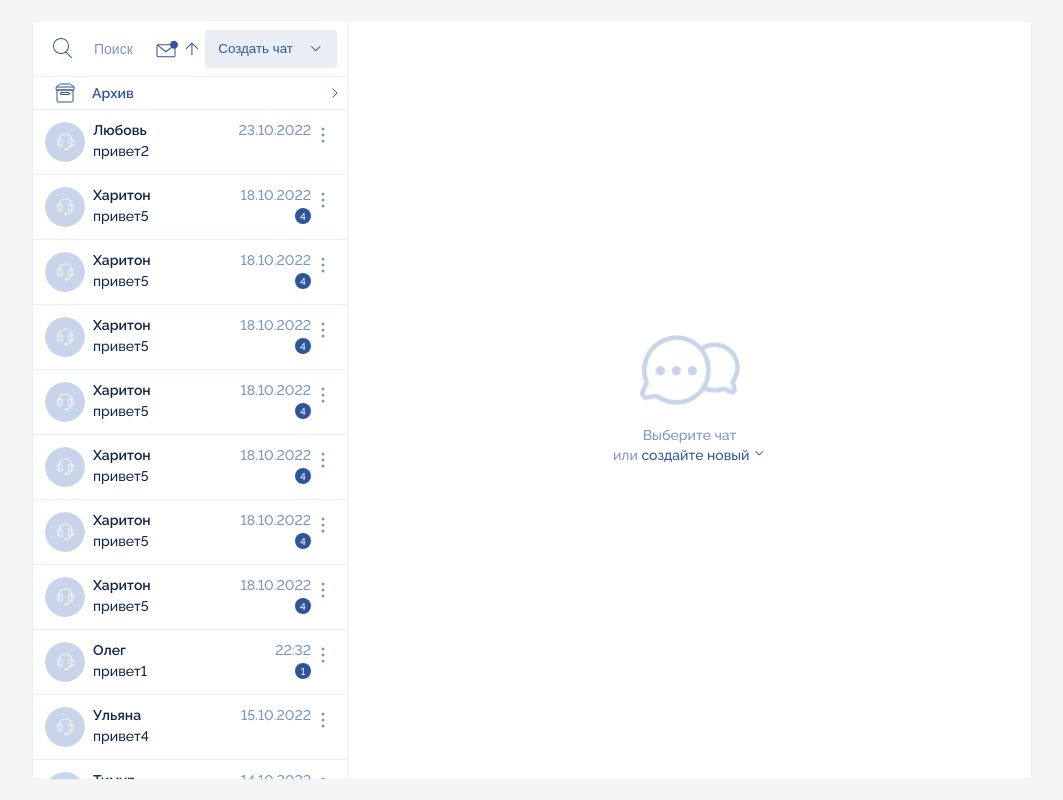
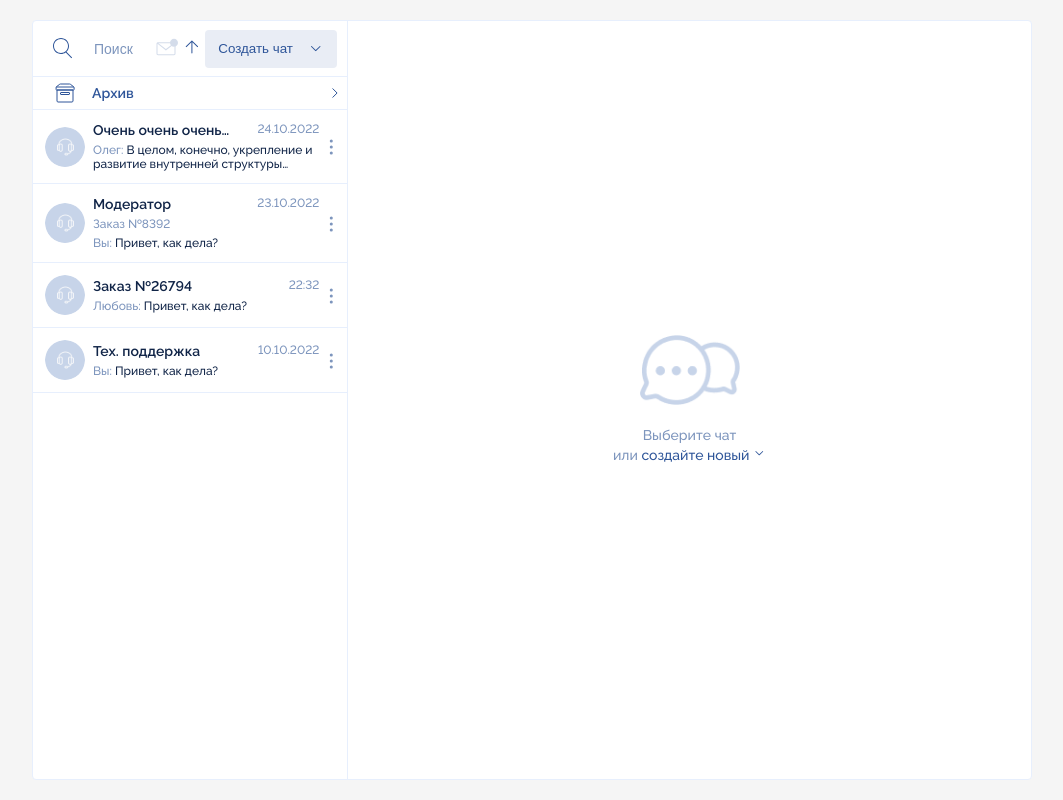
Before and after one commit to Fedos16/web2b-chat, a Vue app: page / in a window 1280 px wide. Shown: the whole page, without its empty margins (108-1171 px from the left). Built offline with nearby package versions, Linux system fonts and the light colour scheme.

Commit message:
normal dialogs

```diff
--- a/src/components/chat/Chat.vue
+++ b/src/components/chat/Chat.vue
@@ -25,6 +25,12 @@
   .chat-button-invisible {
     background-color: transparent;
     border: none;
+    padding: 0px;
+    cursor: pointer;
+  }
+  .chat-button-invisible:disabled {
+    opacity: 0.2;
+    cursor: not-allowed;
   }
 
 </style>
--- a/src/components/chat/body/header/Header.vue
+++ b/src/components/chat/body/header/Header.vue
@@ -10,8 +10,8 @@
             </div>
         </div>
         <div class="chat-body_header_actions" v-if="!activeSearch">
-            <div class="chat-body_header_actions__item" @click="switchSearch">
-                <img src="@/assets/images/search.svg" alt="">
+            <div class="chat-body_header_actions__item">
+                <button class="chat-button-invisible" @click="switchSearch"><img src="@/assets/images/search.svg" alt=""></button>
             </div>
             <div class="chat-body_header_actions__item chat-popup">
                 <button class="chat-button-invisible" @click="toggleChatActions"><img src="@/assets/images/menu.svg" alt=""></button>
@@ -21,7 +21,7 @@
         <div class="chat-body_header_search" v-if="activeSearch">
             <img src="@/assets/images/search.svg" alt="">
             <input type="text" placeholder="Поиск по истории сообщений" :value="searchText" ref="searchInput">
-            <button class="invisible-button margin-r--15">
+            <button class="chat-button-invisible margin-r--15">
                 <img src="@/assets/images/calendar.png" alt="">
             </button>
             <button class="web-button main-button margin-r--10" @click="searchMessage">Найти</button>
--- a/src/components/chat/dialogs/ChatDialogs.vue
+++ b/src/components/chat/dialogs/ChatDialogs.vue
@@ -50,7 +50,7 @@ export default {
     height: 100%;
         overflow-y: auto;
 }
-.sidebar_chatNotFound{
+.sidebar_chatNotFound {
     Font-family: 'Raleway';
     font-style: normal;
     font-weight: 500;
@@ -64,10 +64,4 @@ export default {
     justify-content: center;
     align-items: center;
 }
-.dialog_active {
-    padding: 12px;
-    display: flex;
-    border-bottom: 1px solid #E7EFFD;
-    background: #F7F8FA;
-}
 </style>
--- a/src/components/chat/dialogs/componentsDialogs/Dialog.vue
+++ b/src/components/chat/dialogs/componentsDialogs/Dialog.vue
@@ -2,46 +2,30 @@
 <div class="dialog" :class="classActiveDialog" @click="setActiveDialog">
     <img src="@/assets/images/tehSupport.svg" alt="">
     <div class="dialog_info">
-        <div class="dialog_info__top">
-            <div class="dialog_info__name">{{ dialog.name }}</div>
-            <div class="dialog_info__data">{{ formatingDateTime(dialog.dateLastMsg) }}</div>
+        <div class="dialog_info__row">
+            <div class="dialog_info__name" :title="dialogName">{{ dialogName }}</div>
+            <div class="dialog_info__date">{{ formatingDateTime(dialog.lastMessage.date) }}</div>
         </div>
-        <div class="dialog_info__bot">
-            <div class="dialog_info__text">{{ dialog.textLastMsg }}</div>
+        <div class="dialog_info__row" v-if="dialog.typeDialog === 'moderator'">
+            <div class="dialog_info__text">
+                <span>Заказ №{{ dialog?.additionalInfo?.numOrder }}</span>
+            </div>
+        </div>
+        <div class="dialog_info__row">
+            <div class="dialog_info__text">
+                <p><span>{{ userLastMessage }}: </span>{{ dialog.lastMessage.text }}</p>
+            </div>
             <div class="notReadMessage" v-if="dialog.unReadCount > 0">{{ dialog.unReadCount }}</div>
         </div>
     </div>
-    <div class="dialog_menu">
-        <img class="img" src="@/assets/images/menu.svg" alt="" @click="popapMenu">
-        <div class="dialog_menu__moderator" v-if="!showMenuModerator">
-            <button class="popap-menu-button">Закрепить</button>
-            <button class="popap-menu-button">Переместить в архив</button>
-        </div>
-        <div class="dialog_menu__user" v-if="!showMenuUser">
-            <button class="popap-menu-button">Закрепить</button>
-            <button class="popap-menu-button">Переименовать</button>
-            <button class="popap-menu-button">Переместить в архив</button>
-        </div>
-    </div>
+    <div class="dialog_menu"></div>
 </div>
 </template>
 
 <script>
-import { formatingDateTime } from '@/helpers/index';
+import { formatingDateTime, getNameChat } from '@/helpers/index';
 
 export default {
-    data() {
-        return {
-            showMenuModerator: {
-                type: Boolean,
-                default: false,
-            },
-            showMenuUser: {
-                type: Boolean,
-                default: false,
-            }
-        }
-    },
     computed: {
         activeDialogId() {
             return this.$store.state.activeDialog;
@@ -50,6 +34,15 @@ export default {
             return {
                 'active': this.activeDialogId === this.dialog.id
             }
+        },
+        userName() {
+            return this.$store.state.userName;
+        },
+        userLastMessage() {
+            return this.userName == this.dialog.lastMessage.user ? 'Вы' : this.dialog.lastMessage.user;
+        },
+        dialogName() {
+            return getNameChat(this.dialog);
         }
     },
     props: {
@@ -60,13 +53,6 @@ export default {
     },
     methods: {
         formatingDateTime,
-        popapMenu(){
-            if(this.dialog.whomDialog == 'moderator'){
-                this.showMenuModerator = !this.showMenuModerator
-            } else if(this.dialog.whomDialog == 'user'){
-                this.showMenuUser = !this.showMenuUser
-            }
-        },
         setActiveDialog() {
             if (this.dialog.id !== this.activeDialogId) {
                 this.$store.commit('setActiveDialog', this.dialog.id);
@@ -81,6 +67,8 @@ export default {
     padding: 12px;
     display: flex;
     border-bottom: 1px solid #E7EFFD;
+    align-items: center;
+    user-select: none;
 }
 .dialog.active {
     background: #F7F8FA;
@@ -92,24 +80,36 @@ export default {
     width: 100%;
     margin-left: 8px;
 }
-.dialog_info__top {
+.dialog_info__row {
     display: flex;
     justify-content: space-between;
     margin-bottom: 5px;
 }
-.dialog_info__bot {
-    display: flex;
-    justify-content: space-between;
+.dialog_info__row:last-child {
+    margin-bottom: 0px;
 }
 .dialog_info__name {
     font-weight: 600;
     color: #102447;
+    overflow: hidden;
+    display: -webkit-box;
+    -webkit-line-clamp: 1;
+    -webkit-box-orient: vertical;
 }
-.dialog_info__data {
+.dialog_info__date {
     color: #7D95BD;
+    font-size: 12px;
 }
 .dialog_info__text {
     color: #102447;
+    font-size: 12px;
+    overflow: hidden;
+    display: -webkit-box;
+    -webkit-line-clamp: 2;
+    -webkit-box-orient: vertical;
+}
+.dialog_info__text span {
+    color: #7D95BD;
 }
 .notReadMessage{
     width: 16px;
@@ -122,10 +122,6 @@ export default {
     justify-content: center;
     align-items: center;
 }
-.img{
-    cursor: pointer;
-}
-
 .popap-menu-button{
     width: 150%;
     min-height: 30px;
@@ -138,7 +134,11 @@ export default {
     background-color: #F7F8FA;
 }
 .dialog_menu{
+    width: 20px;
+    height: 25px;
     position: relative;
+    background-image: url('@/assets/images/menu.svg');
+    background-size: cover;
 }
 .dialog_menu__moderator{
     border-radius: 4px;
--- a/src/components/chat/dialogs/componentsDialogs/menu.vue
+++ b/src/components/chat/dialogs/componentsDialogs/menu.vue
@@ -4,9 +4,9 @@
             <img src="@/assets/images/search.svg" alt="">
             <input type="text" class="menu_search__find" placeholder="Поиск" ref="searchInput" v-model="searchText" :readonly="!showMenu">
         </div>
-        <div class="menu_actions" v-if="!showMenu">
-            <img class="img" :src="imageUnReadMessages" alt="" @click="switchUnReadMessges">
-            <img :class="classTypeSort" src="@/assets/images/arrowup.svg" alt="" @click="sortDialogs">
+        <div class="menu_actions" v-show="!showMenu">
+            <button class="chat-button-invisible" :disabled="!isUnreadDialogs" @click="switchUnReadMessges"><img class="img" :src="imageUnReadMessages" alt="" ></button>
+            <button class="chat-button-invisible"  @click="sortDialogs"><img :class="classTypeSort" src="@/assets/images/arrowup.svg" alt=""></button>
             <div class="menu_actions__button">
                 <button class="actions_button" @click="popapCreateChat">Создать чат<img src="@/assets/images/checkmarkdown.svg" alt=""></button>
                 <div class="popap-create-chat" v-if="!CreateChat">
@@ -15,7 +15,7 @@
                 </div>
             </div>
         </div>
-        <img src="@/assets/images/crossclose.svg" alt="" @click="switchMenuSearch" v-if="showMenu">
+        <img src="@/assets/images/crossclose.svg" alt="" @click="switchMenuSearch" v-show="showMenu">
     </div>
 </template>
 
@@ -43,6 +43,9 @@ export default {
         },
         unReadMessages() {
             return this.$store.state.unReadMessages;
+        },
+        isUnreadDialogs() {
+            return this.$store.getters.isUnreadDialogs;
         },
         imageUnReadMessages() {
             return this.unReadMessages ? require('@/assets/images/unreadletter.svg') : require('@/assets/images/letter.svg');
@@ -97,6 +100,7 @@ export default {
         color: var(--input-placeholder-color);
     }
     .menu_search input {
+        width: 100%;
         color: var(----input-text-color);
     }
     .menu_search__find {
@@ -148,7 +152,4 @@ export default {
     .popap-create-chat__button:hover{
         background-color: #F7F8FA;
     }
-    .img{
-        cursor: pointer;
-    }
 </style>
--- a/src/data/index.js
+++ b/src/data/index.js
@@ -85,136 +85,61 @@ export const dialogs = [
     {
         id: 1,
         img: "123",
-        name: "Олег",
-        dateLastMsg: new Date(),
-        textLastMsg: "привет1",
-        unReadCount: "1",
-        whomDialog: "moderator"
+        name: "Очень очень очень очень очень очень очень очень очень длинное название диалога",
+        lastMessage: {
+            date: new Date(2022, 9, 24, 18, 30),
+            text: 'В целом, конечно, укрепление и развитие внутренней структуры позволяет оценить значение экспериментов, поражающих по своей масштабности и грандиозности.',
+            user: 'Олег'
+        },
+        unReadCount: 0,
+        typeDialog: "user",
+        additionalInfo: {
+            numOrder: null
+        }
     },
     {
         id: 2,
         img: "123",
         name: "Любовь",
-        dateLastMsg: new Date(2022, 9, 23, 2, 15),
-        textLastMsg: "привет2",
-        unReadCount: "0",
-        whomDialog: "moderator"
+        lastMessage: {
+            date: new Date(2022, 9, 23, 15, 18),
+            text: 'Привет, как дела?',
+            user: 'Fedos16'
+        },
+        unReadCount: 0,
+        typeDialog: "moderator",
+        additionalInfo: {
+            numOrder: 8392
+        }
     },
     {
         id: 3,
         img: "123",
         name: "Евгений",
-        dateLastMsg: new Date(2022, 9, 12),
-        textLastMsg: "привет3",
-        unReadCount: "0",
-        whomDialog: "user"
+        lastMessage: {
+            date: new Date(),
+            text: 'Привет, как дела?',
+            user: 'Любовь'
+        },
+        unReadCount: 0,
+        typeDialog: "order",
+        additionalInfo: {
+            numOrder: 26794
+        }
     },
     {
         id: 4,
         img: "123",
         name: "Григорий",
-        dateLastMsg: new Date(2022, 9, 13),
-        textLastMsg: "привет4",
-        unReadCount: "0",
-        whomDialog: "user"
-    },
-    {
-        id: 5,
-        img: "123",
-        name: "Петр",
-        dateLastMsg: new Date(2022, 9, 10),
-        textLastMsg: "привет5",
-        unReadCount: "0",
-        whomDialog: "user"
-    },
-    {
-        id: 6,
-        img: "123",
-        name: "Екатерина",
-        dateLastMsg: new Date(2022, 9, 11),
-        textLastMsg: "привет2",
-        unReadCount: "0",
-        whomDialog: "user"
-    },
-    {
-        id: 7,
-        img: "123",
-        name: "Тимур",
-        dateLastMsg: new Date(2022, 9, 14),
-        textLastMsg: "привет3",
-        unReadCount: "0",
-        whomDialog: "user"
-    },
-    {
-        id: 8,
-        img: "123",
-        name: "Ульяна",
-        dateLastMsg: new Date(2022, 9, 15),
-        textLastMsg: "привет4",
-        unReadCount: "0",
-        whomDialog: "user"
-    },
-    {
-        id: 9,
-        img: "123",
-        name: "Харитон",
-        dateLastMsg: new Date(2022, 9, 18),
-        textLastMsg: "привет5",
-        unReadCount: "4",
-        whomDialog: "user"
-    },
-    {
-        id: 10,
-        img: "123",
-        name: "Харитон",
-        dateLastMsg: new Date(2022, 9, 18),
-        textLastMsg: "привет5",
-        unReadCount: "4",
-        whomDialog: "user"
-    },
-    {
-        id: 11,
-        img: "123",
-        name: "Харитон",
-        dateLastMsg: new Date(2022, 9, 18),
-        textLastMsg: "привет5",
-        unReadCount: "4",
-        whomDialog: "user"
-    },
-    {
-        id: 12,
-        img: "123",
-        name: "Харитон",
-        dateLastMsg: new Date(2022, 9, 18),
-        textLastMsg: "привет5",
-        unReadCount: "4",
-        whomDialog: "user"
-    },
-    {
-        id: 13,
-        img: "123",
-        name: "Харитон",
-        dateLastMsg: new Date(2022, 9, 18),
-        textLastMsg: "привет5",
-        unReadCount: "4",
-        whomDialog: "user"
-    },
-    {
-        id: 14,
-        img: "123",
-        name: "Харитон",
-        dateLastMsg: new Date(2022, 9, 18),
-        textLastMsg: "привет5",
-        unReadCount: "4",
-        whomDialog: "user"
-    },
-    {
-        id: 15,
-        img: "123",
-        name: "Харитон",
-        dateLastMsg: new Date(2022, 9, 18),
-        textLastMsg: "привет5",
-        unReadCount: "4",
-        whomDialog: "user"
-    },
+        lastMessage: {
+            date: new Date(2022, 9, 10, 17, 46),
+            text: 'Привет, как дела?',
+            user: 'Fedos16'
+        },
+        unReadCount: 0,
+        typeDialog: "support",
+        additionalInfo: {
+            numOrder: null
+        }
+    }
 ]
--- a/src/helpers/index.js
+++ b/src/helpers/index.js
@@ -25,3 +25,11 @@ export const formatingText = (sourceText, text) => {
     return newText;
 
 }
+export const getNameChat = (dialog) => {
+    return {
+        'user': dialog?.name,
+        'moderator': 'Модератор',
+        'order': `Заказ №${dialog?.additionalInfo?.numOrder}`,
+        'support': 'Тех. поддержка'
+    }[dialog?.typeDialog]
+}
--- a/src/store/index.js
+++ b/src/store/index.js
@@ -1,9 +1,12 @@
 import { createStore } from 'vuex';
 import { messages, dialogs } from '@/data/index';
-import { formatingText } from '@/helpers/index';
+import { formatingText, getNameChat } from '@/helpers/index';
 
 export default createStore({
     state: {
+
+        userName: 'Fedos16',
+
         activeDialogSearch: false,
         searchDialogText: '',
         dialogs,
@@ -34,19 +37,22 @@ export default createStore({
         getDialogs(state) {
             return state.dialogs.filter(item => {
 
-                const filterName = item.name.toLowerCase().includes(state.searchDialogText.toLowerCase());
+                const filterName = getNameChat(item).toLowerCase().includes(state.searchDialogText.toLowerCase());
                 const filterUnRead = state.unReadMessages ? item.unReadCount > 0 : true;
 
                 return filterName && filterUnRead;
             })
         },
+        isUnreadDialogs(state) {
+            return state.dialogs.filter(item => item.unReadCount > 0).length > 0;
+        }
     },
     mutations: {
 
         sortDialogs(state) {
             state.dialogs = state.dialogs.sort((a, b) => {
-                const aDate = a.dateLastMsg.getTime();
-                const bDate = b.dateLastMsg.getTime();
+                const aDate = a.lastMessage.date.getTime();
+                const bDate = b.lastMessage.date.getTime();
 
                 if (state.descSort) {
                     return bDate - aDate;
```
